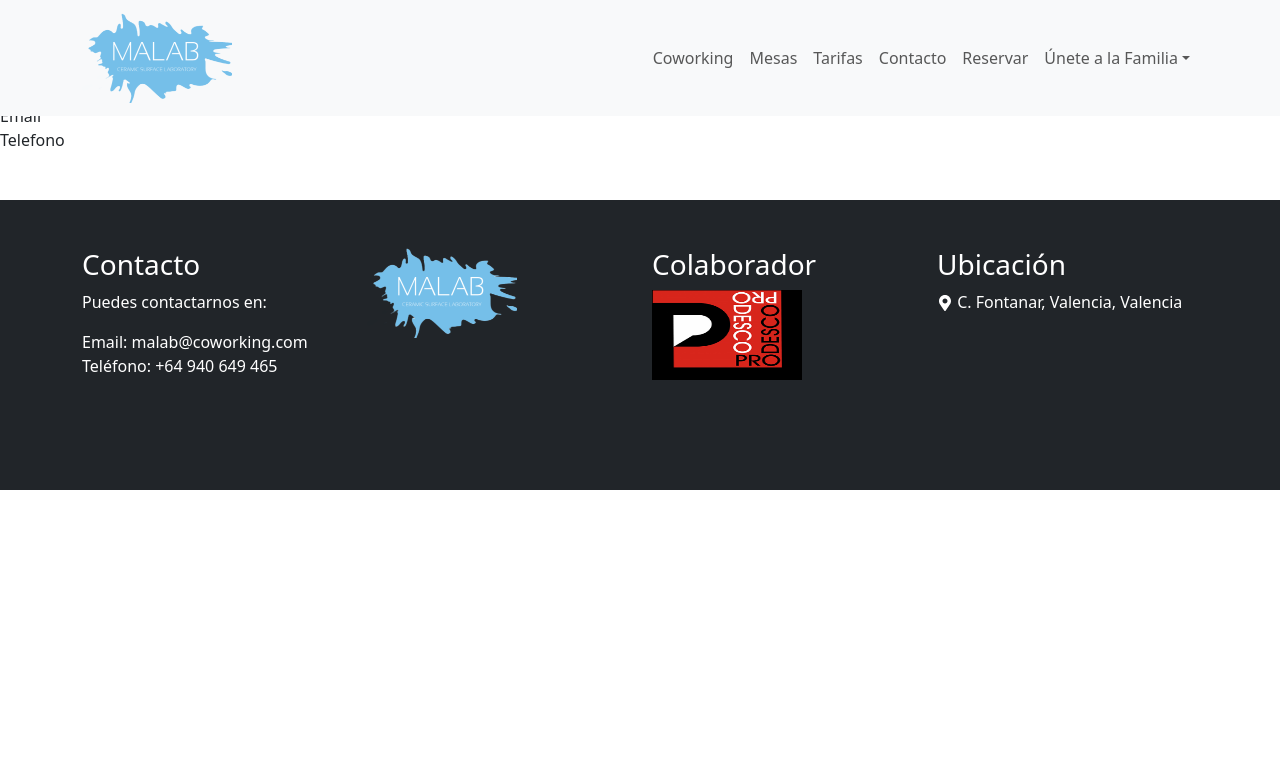
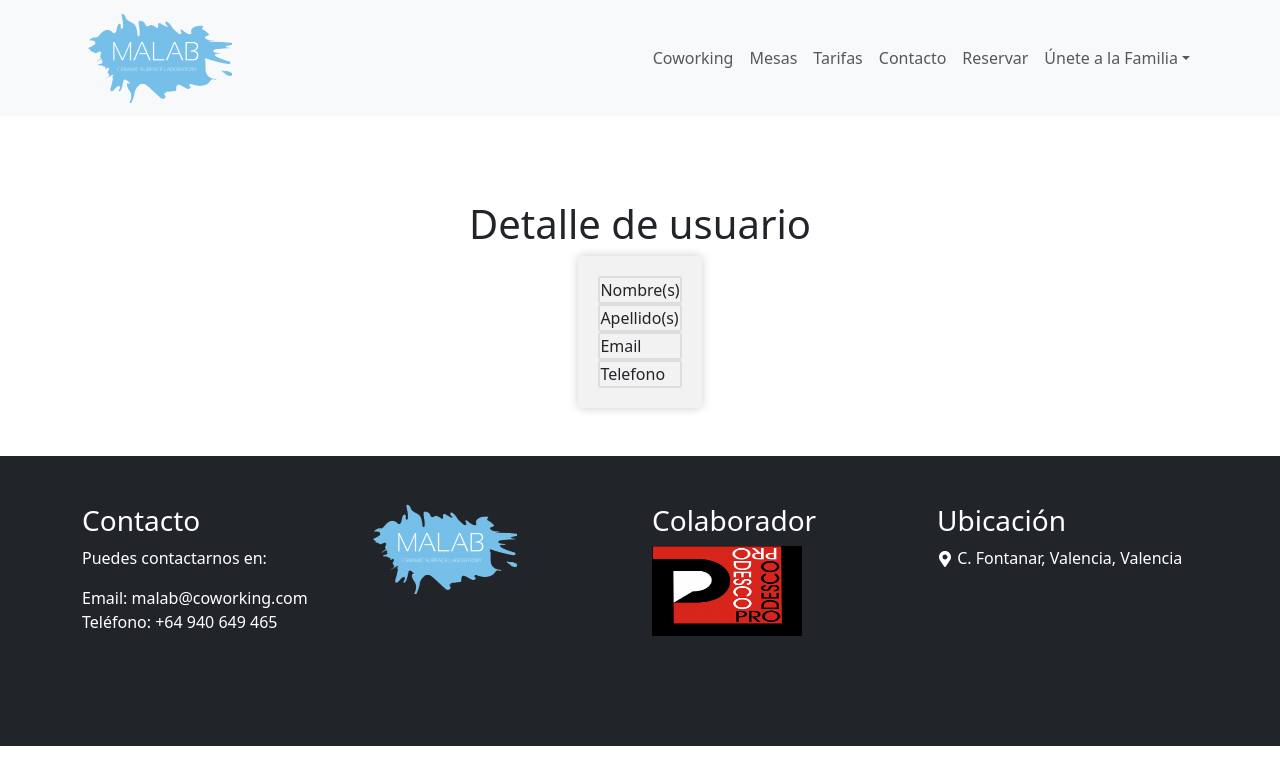
Before and after one commit to MarioAAT/mat-geekhubs-fsd-frontend-malab, a React (Vite) app in the folder Front_MALAB/: page /infousuario in a window 1280 px wide. Shown: the top 784 px of the page. Built offline with nearby package versions, Linux system fonts and the light colour scheme; a web font is replaced by a local one.

Commit message:
Se han importado los estilos a las paginas

```diff
--- a/Front_MALAB/src/layouts/allUsuarios/AllUsuarios.jsx
+++ b/Front_MALAB/src/layouts/allUsuarios/AllUsuarios.jsx
@@ -4,6 +4,7 @@ import { useNavigate } from 'react-router-dom';
 import { addChoosen } from '../userDetail/detailSlice';
 import { userData } from '../userDetail/userSlice';
 import { allUsers } from '../../services/apiCalls';
+import '../allUsuarios/AllUsuarios.css'
 
 export const AllUsuarios = () => {
 
@@ -35,7 +36,7 @@ export const AllUsuarios = () => {
 
   return (
     <>
-        <div >
+        <div className='containerGeneral'>
             <div className='userTitle'><h1>USUARIOS</h1></div>
             { usuarios.length > 0 ?
                 (<div className='usersContainer'>{usuarios.map(
--- a/Front_MALAB/src/layouts/allUsuarios/UsuarioDetail.jsx
+++ b/Front_MALAB/src/layouts/allUsuarios/UsuarioDetail.jsx
@@ -1,7 +1,7 @@
 import React, { useEffect } from 'react';
 import { useSelector } from 'react-redux';
 import { detailData } from '../userDetail/detailSlice';
-
+import '../allUsuarios/UsuarioDetail.css'
 
 export const UsuarioDetail = () => {
 
@@ -13,7 +13,7 @@ export const UsuarioDetail = () => {
     return (
         <>
         <div className='allUsersDesigne'>
-            <div><h1>Detella de usuario</h1></div>
+            <div className='titulo'><h1>Detalle de usuario</h1></div>
             <div className='usersbox'>
                 <div className='texto'>Nombre(s)</div>
                 {detailRedux?.choosenObject?.nombre}
```
